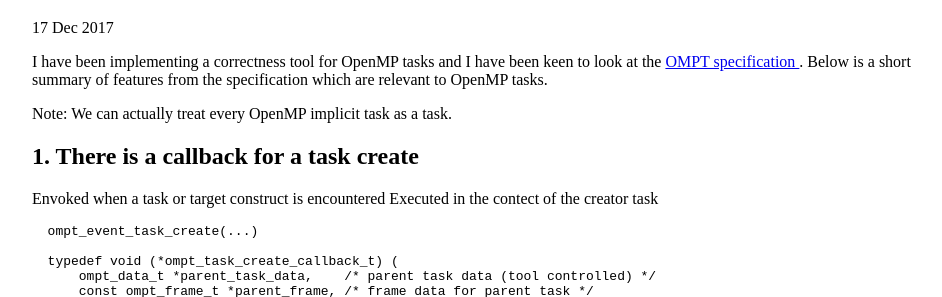
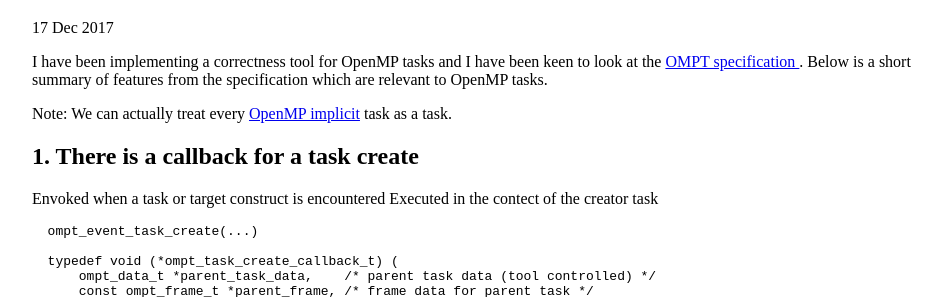
Before and after one commit to hassansalehe/hassansalehe.github.io, a Jekyll site: the page built from _posts/2017-12-17-personal-notes-on-ompt.md, in a window 1280 px wide and 900 px high. Shown: the part 126-423 px from the top of the window, without its empty margins (160-1102 px from the left). Built offline with Jekyll 4.4.1, drawn with Linux system fonts in a browser that asks for light colours; our own code applies the rules of GitHub Pages for plain Markdown files; comment, search, counter and statistics services are not loaded; part of the change alters nothing that is shown.

```diff
--- a/_posts/2017-12-17-personal-notes-on-ompt.md
+++ b/_posts/2017-12-17-personal-notes-on-ompt.md
@@ -4,7 +4,9 @@ been keen to look at the  [OMPT specification
 Below is a short summary of features from the specification which are relevant
 to OpenMP tasks.
 
-Note: We can actually treat every OpenMP implicit task as a task.
+Note: We can actually treat every
+[OpenMP implicit](https://docs.oracle.com/cd/E19205-01/820-7883/6nj43o69j/index.html)
+task as a task.
 
 ## 1. There is a callback for a task create
  Envoked when a task or target construct is encountered
```
